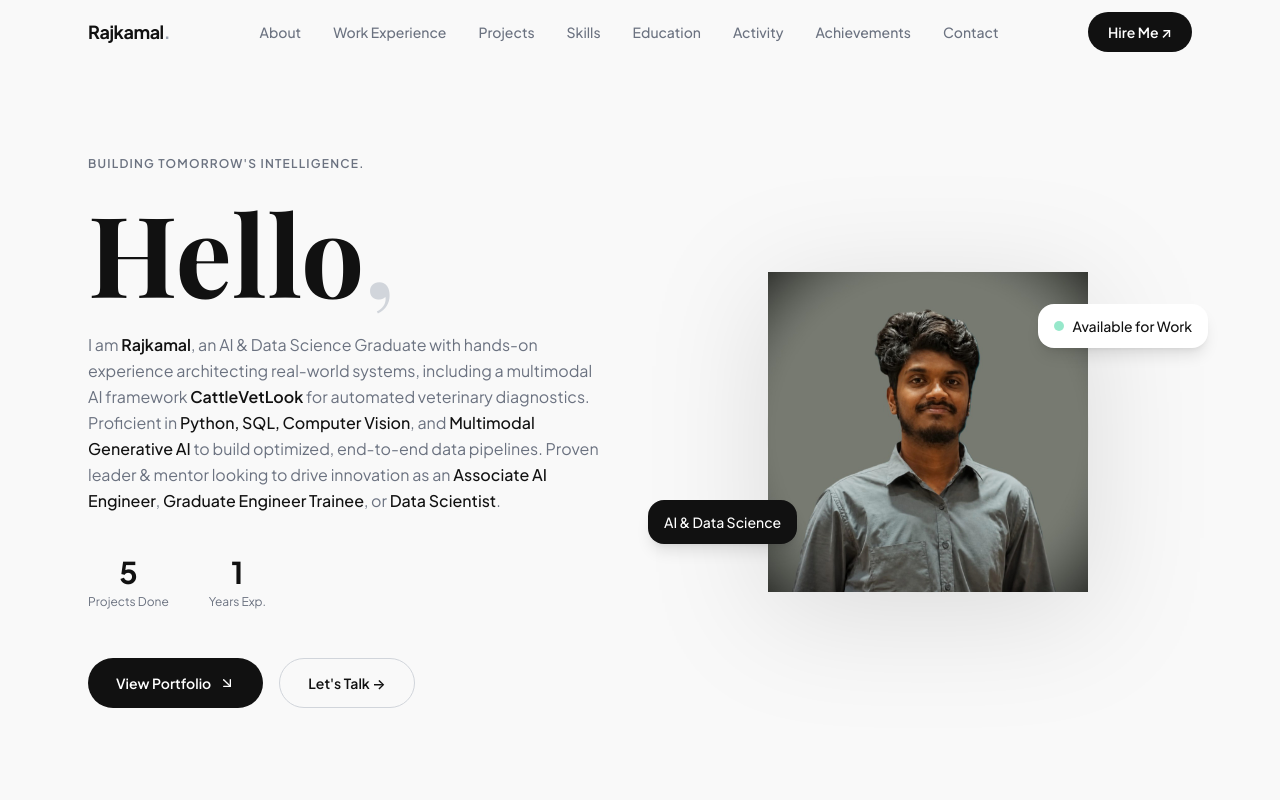
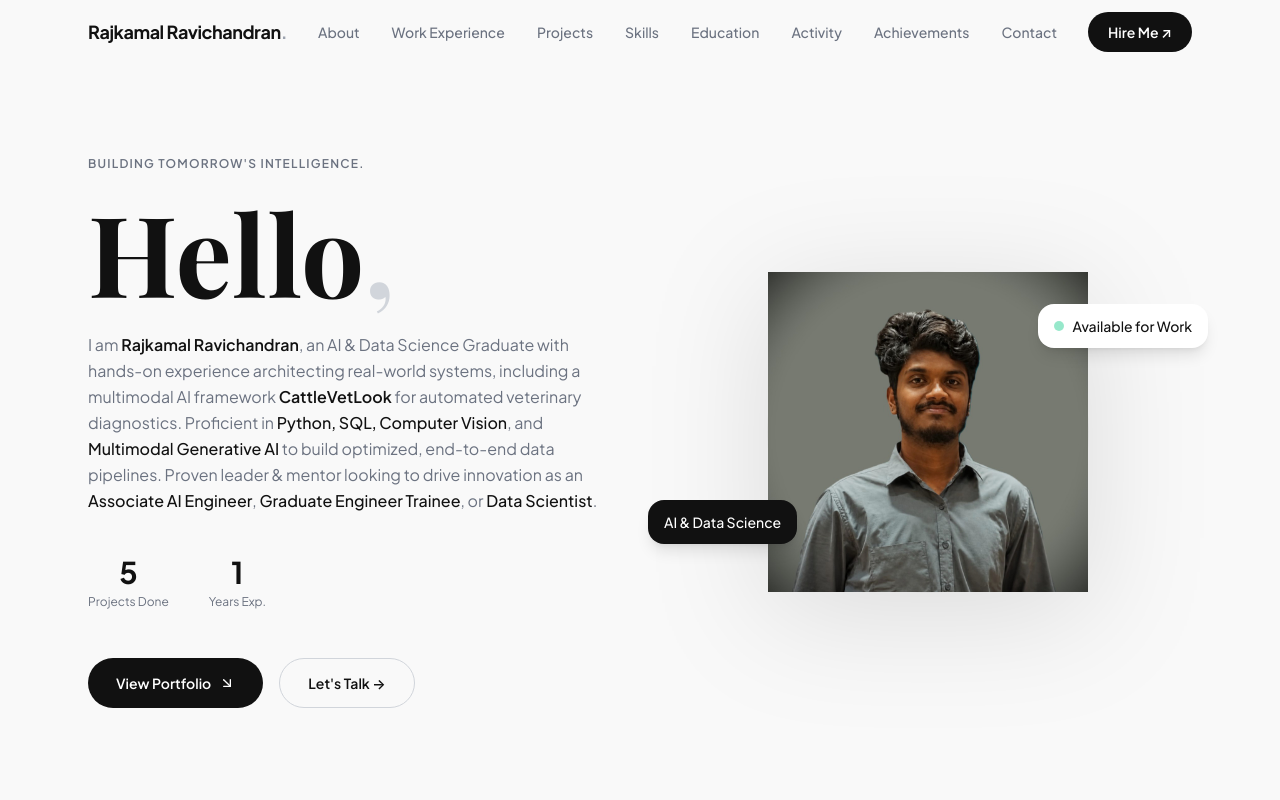
Before and after one commit to rajkamalr-in/mysite, a React (Vite) app: page / in a window 1280 px wide. Shown: the top 800 px of the page. Built offline with nearby package versions, Linux system fonts and the light colour scheme; a web font is replaced by a local one.

Commit message:
style: Rename all instances of Rajkamal to Rajkamal Ravichandran

```diff
--- a/index.html
+++ b/index.html
@@ -4,8 +4,8 @@
     <meta charset="UTF-8" />
     <link rel="icon" type="image/svg+xml" href="/favicon.svg" />
     <meta name="viewport" content="width=device-width, initial-scale=1.0" />
-    <meta name="description" content="Rajkamal – Senior UI/UX Designer & Creative Developer. Premium digital experiences that inspire and convert." />
-    <title>Rajkamal — Designer & Creative Developer</title>
+    <meta name="description" content="Rajkamal Ravichandran – Associate AI Engineer & Web App Developer. Building Multimodal AI Frameworks and turning ideas into scalable projects." />
+    <title>Rajkamal Ravichandran — AI & Data Science Engineer</title>
   </head>
   <body>
     <div id="root"></div>
--- a/src/components/AboutBento.jsx
+++ b/src/components/AboutBento.jsx
@@ -46,7 +46,7 @@ export default function AboutBento() {
               <p className="text-muted text-sm uppercase tracking-widest font-semibold mb-5">Who I Am</p>
               <div className="space-y-4">
                 <p className="text-ink text-base leading-relaxed">
-                  I am <span className="font-semibold">Rajkamal</span>, an AI &amp; Data Science Graduate
+                  I am <span className="font-semibold">Rajkamal Ravichandran</span>, an AI &amp; Data Science Graduate
                   with hands-on experience architecting realworld systems,including a multimodal AI
                   framework <span className="font-semibold">CattleVetLook</span> for automated veterinary diagnostics.Proficient in <span className="text-ink font-medium">Python, SQL, Computer Vision</span>,
                   and <span className="text-ink font-medium">Multimodal Generative AI</span> to build
@@ -77,7 +77,7 @@ export default function AboutBento() {
           {/* Photo */}
           <motion.div {...anim(0.3)}>
             <div className="rounded-3xl overflow-hidden h-64 md:h-full">
-              <img src={aboutImg} alt="Rajkamal workspace" className="w-full h-full object-cover" />
+              <img src={aboutImg} alt="Rajkamal Ravichandran workspace" className="w-full h-full object-cover" />
             </div>
           </motion.div>
 
--- a/src/components/Footer.jsx
+++ b/src/components/Footer.jsx
@@ -82,7 +82,7 @@ export default function Footer() {
           {/* Brand */}
           <div className="md:col-span-2">
             <p className="text-2xl font-bold mb-4">
-              Rajkamal<span className="text-gray-500">.</span>
+              Rajkamal Ravichandran<span className="text-gray-500">.</span>
             </p>
             <p className="text-gray-400 text-sm leading-relaxed mb-6 max-w-xl">
               Associate AI Engineer | Web App Developer | Building Multimodal AI Frameworks | Turning Ideas into Scalable Projects | Committed to Growth & Innovation.
@@ -123,7 +123,7 @@ export default function Footer() {
       {/* Bottom Bar */}
       <div className="border-t border-white/10">
         <div className="max-w-6xl mx-auto px-6 py-6 flex flex-col md:flex-row items-center justify-between gap-3 text-xs text-gray-500">
-          <p>© 2026 Rajkamal</p>
+          <p>© 2026 Rajkamal Ravichandran</p>
         </div>
       </div>
 
--- a/src/components/Hero.jsx
+++ b/src/components/Hero.jsx
@@ -37,7 +37,7 @@ export default function Hero() {
           {/* Sub */}
           <motion.div {...fadeUp(0.3)} className="mb-10 max-w-lg space-y-3">
             <p className="text-base text-muted leading-relaxed">
-              I am <span className="text-ink font-semibold">Rajkamal</span>, an AI &amp; Data Science Graduate with hands-on experience architecting real-world systems, including a multimodal AI framework{' '}
+              I am <span className="text-ink font-semibold">Rajkamal Ravichandran</span>, an AI &amp; Data Science Graduate with hands-on experience architecting real-world systems, including a multimodal AI framework{' '}
               <span className="text-ink font-semibold">CattleVetLook</span> for automated veterinary diagnostics.
               Proficient in{' '}
               <span className="text-ink font-medium">Python, SQL, Computer Vision</span>, and{' '}
@@ -95,7 +95,7 @@ export default function Hero() {
           {/* Portrait */}
           <img
             src={heroImg}
-            alt="Rajkamal – AI & Data Science Engineer"
+            alt="Rajkamal Ravichandran – AI & Data Science Engineer"
             className="relative z-10 w-72 md:w-80 object-cover object-top"
             style={{ filter: 'drop-shadow(0 20px 60px rgba(0,0,0,0.12))' }}
           />
--- a/src/components/Navbar.jsx
+++ b/src/components/Navbar.jsx
@@ -32,7 +32,7 @@ export default function Navbar() {
       <nav className="max-w-6xl mx-auto px-6 flex items-center justify-between h-16">
         {/* Logo */}
         <a href="#home" className="text-lg font-bold tracking-tight text-ink">
-          Rajkamal<span className="text-gray-400">.</span>
+          Rajkamal Ravichandran<span className="text-gray-400">.</span>
         </a>
 
         {/* Desktop Links */}
```
